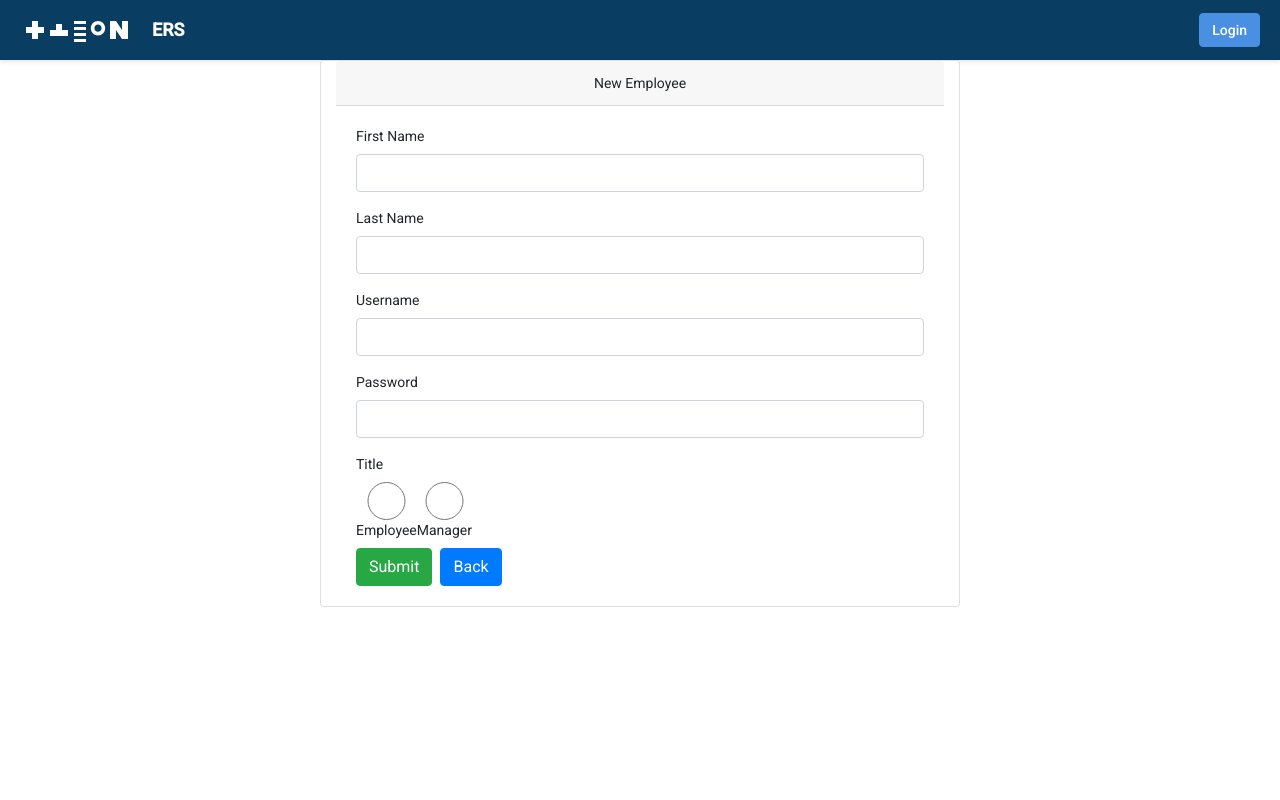
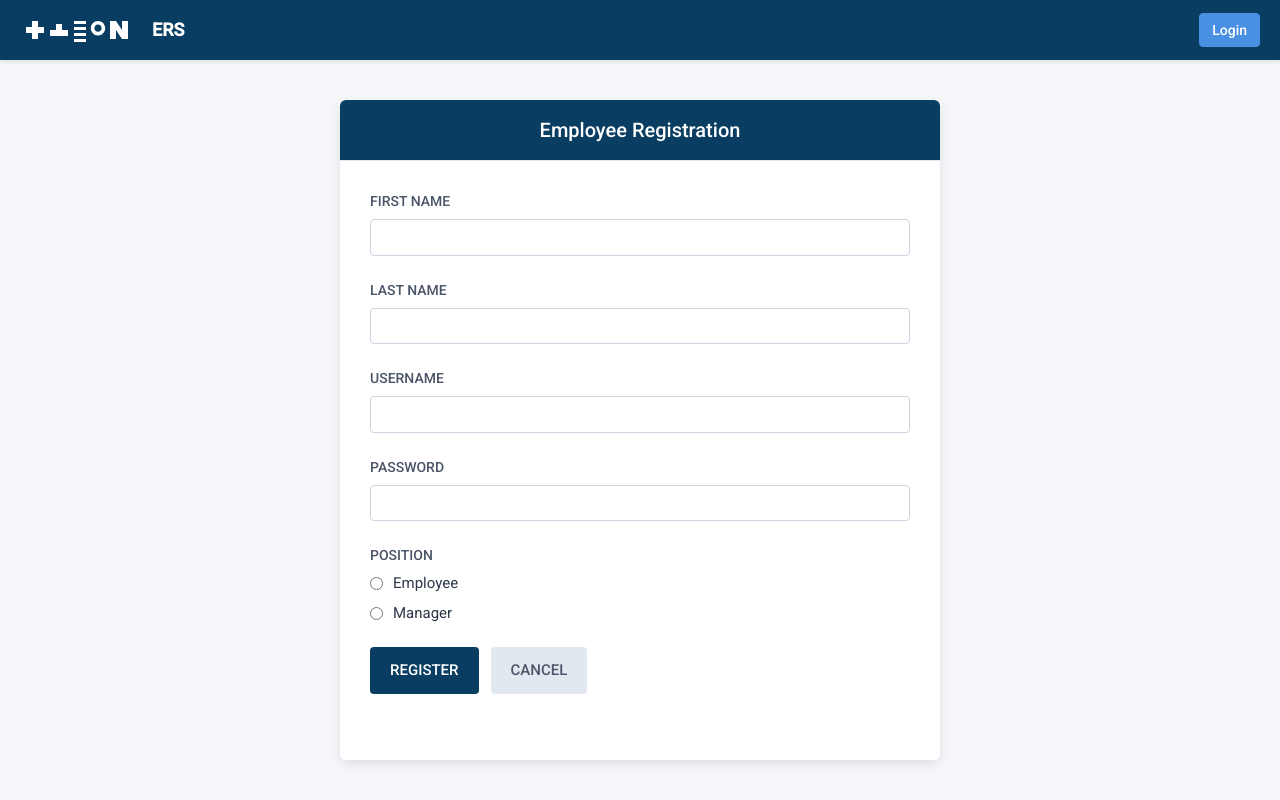
Before and after one commit to tjgray94/ERS-frontend, an Angular app: page /employees/add in a window 1280 px wide. Built offline with nearby package versions, Linux system fonts and the light colour scheme.

Commit message:
Updated style for employee registration

```diff
--- a/src/app/add-employee/add-employee.component.css
+++ b/src/app/add-employee/add-employee.component.css
@@ -0,0 +1,130 @@
+.employee-container {
+  display: flex;
+  justify-content: center;
+  padding: 40px 20px;
+  background-color: #f5f7fa;
+  min-height: calc(100vh - 60px);
+}
+
+.employee-card {
+  width: 100%;
+  max-width: 600px;
+  background: white;
+  border-radius: 6px;
+  box-shadow: 0 4px 12px rgba(0, 0, 0, 0.1);
+  overflow: hidden;
+}
+
+.employee-header {
+  background-color: #0a3d62;
+  padding: 20px;
+  color: white;
+  font-size: 20px;
+  font-weight: 500;
+  text-align: center;
+  border-bottom: 1px solid #e1e8ed;
+}
+
+.employee-body {
+  padding: 30px;
+}
+
+.form-group {
+  margin-bottom: 24px;
+}
+
+.form-label {
+  display: block;
+  margin-bottom: 8px;
+  font-weight: 500;
+  color: #4a5568;
+  font-size: 14px;
+}
+
+.form-control {
+  width: 100%;
+  padding: 12px 16px;
+  border: 1px solid #cbd5e0;
+  border-radius: 4px;
+  font-size: 15px;
+  color: #2d3748;
+  transition: border-color 0.2s;
+}
+
+.form-control:focus {
+  border-color: #3182ce;
+  box-shadow: 0 0 0 3px rgba(49, 130, 206, 0.15);
+  outline: none;
+}
+
+.radio-group {
+  margin-bottom: 24px;
+}
+
+.radio-option {
+  display: flex;
+  align-items: center;
+  margin-bottom: 10px;
+}
+
+.radio-option input[type="radio"] {
+  width: auto;
+  margin-right: 10px;
+}
+
+.radio-option label {
+  margin-bottom: 0;
+  font-size: 15px;
+  color: #2d3748;
+}
+
+.button-group {
+  display: flex;
+  gap: 12px;
+  margin-top: 10px;
+}
+
+.btn {
+  padding: 12px 20px;
+  border-radius: 4px;
+  font-size: 15px;
+  font-weight: 500;
+  cursor: pointer;
+  transition: all 0.2s;
+  border: none;
+}
+
+.btn-primary {
+  background-color: #0a3d62;
+  color: white;
+}
+
+.btn-primary:hover {
+  background-color: #0c4b78;
+}
+
+.btn-secondary {
+  background-color: #e2e8f0;
+  color: #4a5568;
+}
+
+.btn-secondary:hover {
+  background-color: #cbd5e0;
+}
+
+.success-message {
+  text-align: center;
+  padding: 30px;
+}
+
+.success-message h3 {
+  color: #2f855a;
+  margin-bottom: 20px;
+  font-size: 20px;
+}
+
+.success-icon {
+  font-size: 48px;
+  color: #48bb78;
+  margin-bottom: 20px;
+}
--- a/src/app/add-employee/add-employee.component.html
+++ b/src/app/add-employee/add-employee.component.html
@@ -1,40 +1,51 @@
-<div class="container card col-md-6">
-  <div class="card-header text-center">New Employee</div>
-  <div class="card-body">
+<div class="employee-container">
+  <div class="employee-card">
+    <div class="employee-header">
+      Employee Registration
+    </div>
+    <div class="employee-body">
       <div *ngIf="!submitted">
         <div class="form-group">
-        <label for="col1fName">First Name</label>
+          <label for="col1fName" class="form-label">FIRST NAME</label>
           <input type="text" class="form-control" id="col1fName" [(ngModel)]="employee.col1fName" name="col1fName"/>
         </div>
         <div class="form-group">
-        <label for="col2lName">Last Name</label>
+          <label for="col2lName" class="form-label">LAST NAME</label>
           <input type="text" class="form-control" id="col2lName" [(ngModel)]="employee.col2lName" name="col2lName"/>
         </div>
         <div class="form-group">
-        <label for="col3username">Username</label>
+          <label for="col3username" class="form-label">USERNAME</label>
           <input type="text" class="form-control" id="col3username" [(ngModel)]="employee.col3username" name="col3username"/>
         </div>
         <div class="form-group">
-        <label for="col4password">Password</label>
+          <label for="col4password" class="form-label">PASSWORD</label>
           <input type="password" class="form-control" id="col4password" [(ngModel)]="employee.col4password" name="col4password"/>
         </div>
-      <label for="col5title">Title</label>
+        <div class="form-group">
+          <label class="form-label">POSITION</label>
           <div class="radio-group">
-        <label>
-          <input type="radio" class="form-control" [(ngModel)]="employee.col5title" name="col5title" value="EMPLOYEE" />
-          Employee
-        </label>
-        <label>
-          <input type="radio" class="form-control" [(ngModel)]="employee.col5title" name="col5title" value="MANAGER" />
-          Manager
-        </label>
+            <div class="radio-option">
+              <input type="radio" id="employee-option" [(ngModel)]="employee.col5title" name="col5title" value="EMPLOYEE" />
+              <label for="employee-option">Employee</label>
             </div>
-      <button (click)="saveEmployee()" class="btn btn-success mr-2">Submit</button>
-      <button (click)="goBack()" class="btn btn-primary">Back</button>
-    </div>
-    <div class="card-footer" *ngIf="submitted">
-      <h4>New employee added successfully!</h4>
-      <button class="btn btn-success" (click)="newEmployee()">Back</button>
+            <div class="radio-option">
+              <input type="radio" id="manager-option" [(ngModel)]="employee.col5title" name="col5title" value="MANAGER" />
+              <label for="manager-option">Manager</label>
             </div>
           </div>
         </div>
+        <div class="button-group">
+          <button (click)="saveEmployee()" class="btn btn-primary">REGISTER</button>
+          <button (click)="goBack()" class="btn btn-secondary">CANCEL</button>
+        </div>
+      </div>
+
+      <div class="success-message" *ngIf="submitted">
+        <div class="success-icon">✓</div>
+        <h3>Employee Registration Successful</h3>
+        <p>The new employee account has been created in the system.</p>
+        <button class="btn btn-primary" (click)="newEmployee()">REGISTER ANOTHER</button>
+      </div>
+    </div>
+  </div>
+</div>
```
Lines whose indentation alone changed are shown as unchanged.
